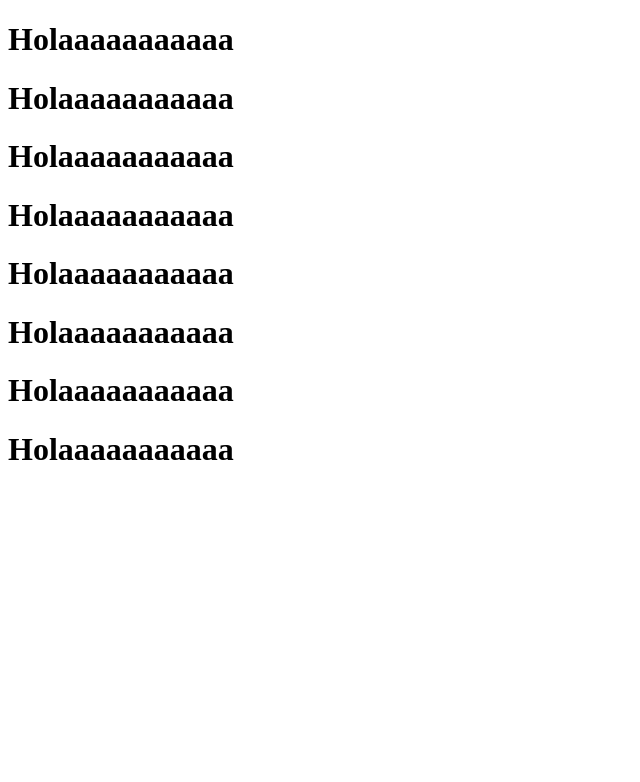
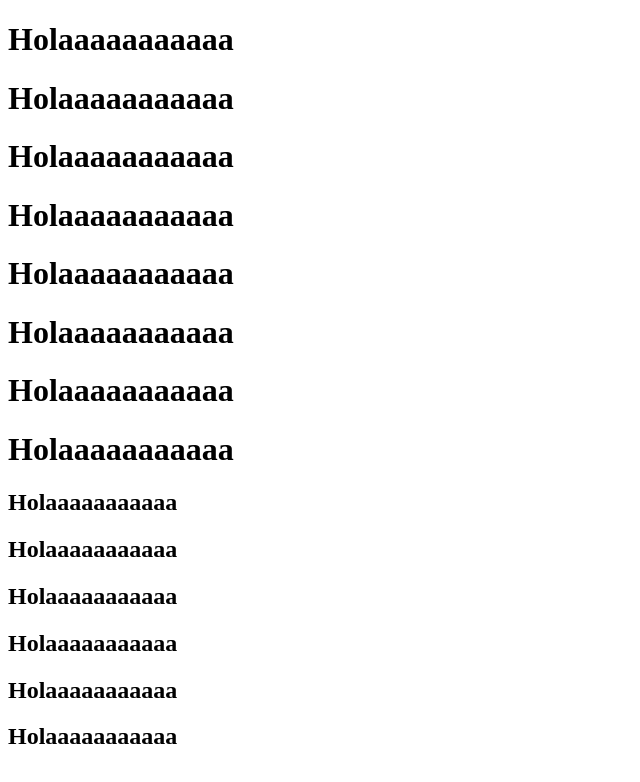
Before and after one commit to topitop/pagina-web, a plain HTML site: page index.html in a window 1280 px wide. Shown: the whole page, without its empty margins (0-640 px from the left). Drawn offline with Linux system fonts and the light colour scheme.

Commit message:
Insertando H2
me parecia aburrido y le meti etiquetas H2

```diff
--- a/index.html
+++ b/index.html
@@ -11,5 +11,13 @@
   <h1>Holaaaaaaaaaaa</h1>
   <h1>Holaaaaaaaaaaa</h1>
   <h1>Holaaaaaaaaaaa</h1>
+  <h2>Holaaaaaaaaaaa</h2>
+  <h2>Holaaaaaaaaaaa</h2>
+  <h2>Holaaaaaaaaaaa</h2>
+  <h2>Holaaaaaaaaaaa</h2>
+  <h2>Holaaaaaaaaaaa</h2>
+  <h2>Holaaaaaaaaaaa</h2>
+
+
 </body>
 </html>
```
